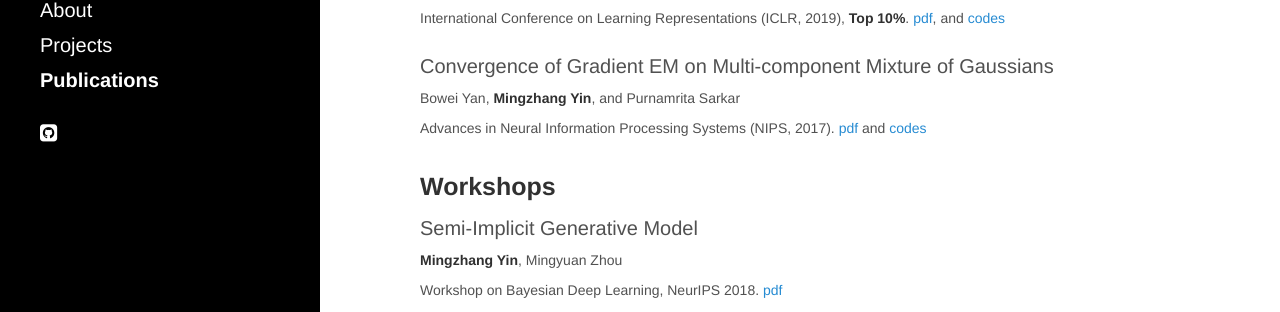
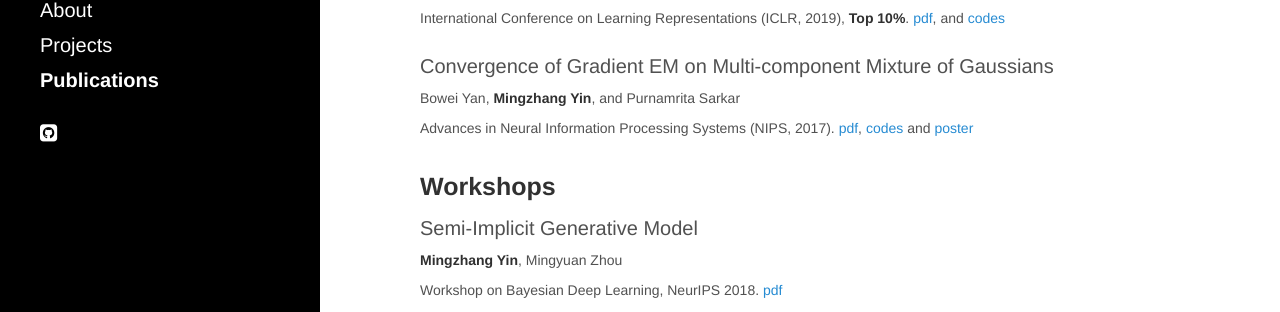
Before and after one commit to mingzhang-yin/mingzhang-yin.github.io, a Jekyll site: the page built from publications.md, in a window 1280 px wide and 954 px high. Shown: the part 350-662 px from the top of the window. Built offline with Jekyll 4.4.1, drawn with Linux system fonts in a browser that asks for light colours; nearby versions of some CDN libraries.

Commit message:
Update publications.md

```diff
--- a/publications.md
+++ b/publications.md
@@ -19,7 +19,7 @@ International Conference on Learning Representations (ICLR, 2019), **Top 10%**.
 
 Convergence of Gradient EM on Multi-component Mixture of Gaussians
  <br> <span style="font-size:14px"> Bowei Yan, **Mingzhang Yin**, and Purnamrita Sarkar  <br>
-Advances in Neural Information Processing Systems (NIPS, 2017).  [pdf](https://papers.nips.cc/paper/7271-convergence-of-gradient-em-on-multi-component-mixture-of-gaussians) and <a href="https://github.com/mingzhang-yin/Convergence-of-Gradient-EM-on-Multi-component-Mixture-of-Gaussians">codes </a> </span>
+Advances in Neural Information Processing Systems (NIPS, 2017).  [pdf](https://papers.nips.cc/paper/7271-convergence-of-gradient-em-on-multi-component-mixture-of-gaussians), <a href="https://github.com/mingzhang-yin/Convergence-of-Gradient-EM-on-Multi-component-Mixture-of-Gaussians">codes </a> and <a href="https://github.com/mingzhang-yin/mingzhang-yin.github.io">poster </a>  </span>
 
 ### Workshops
 
```
